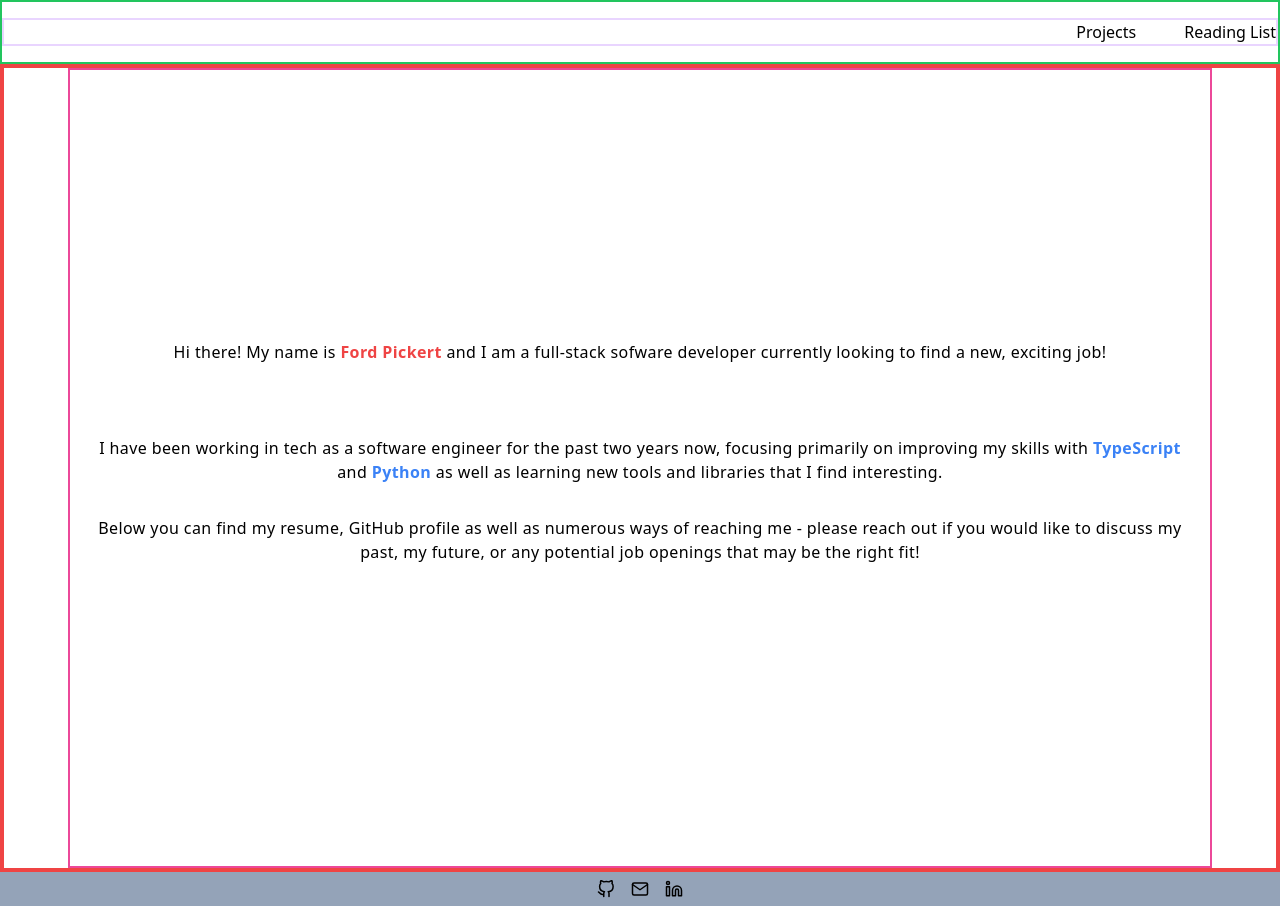
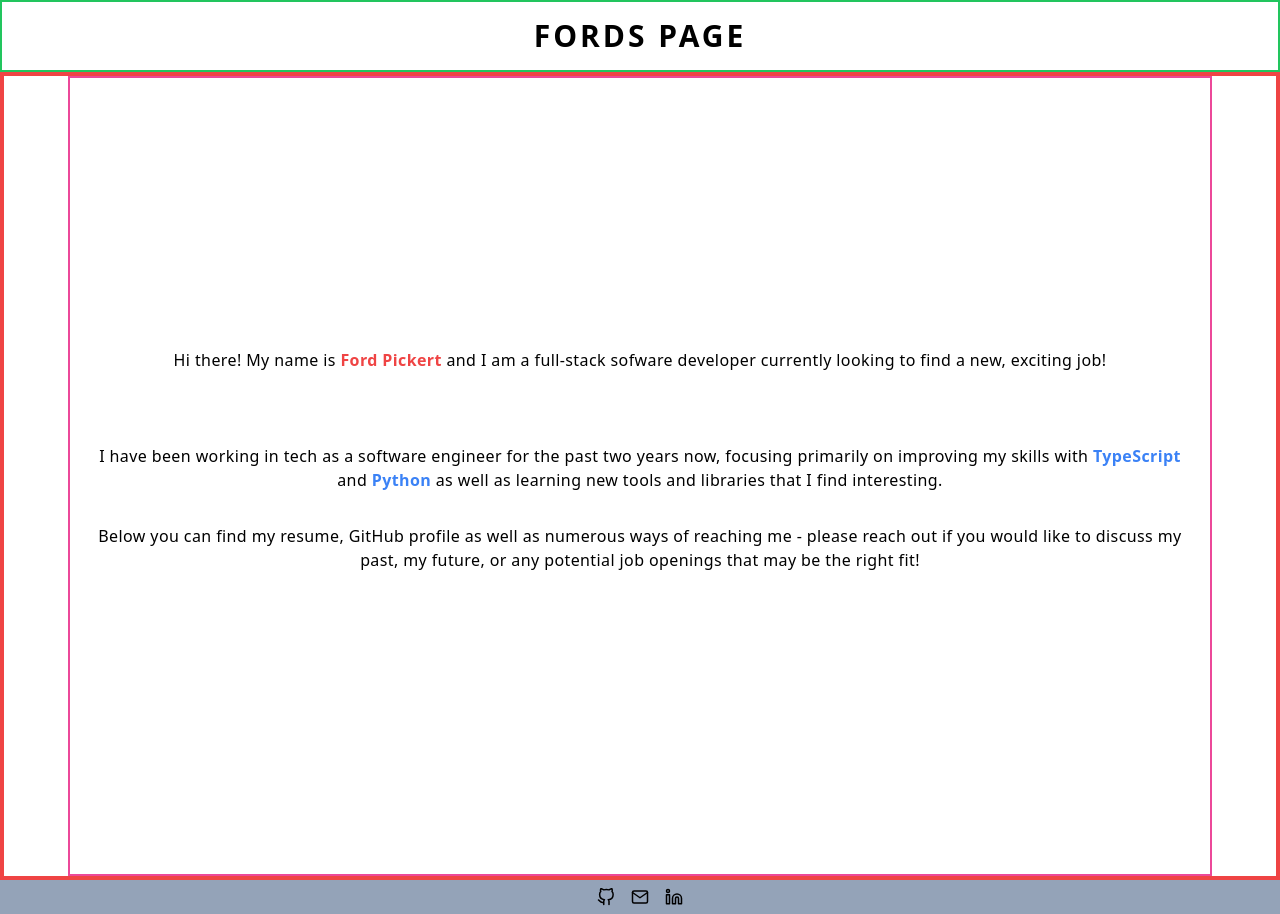
Before and after one commit to fordpic/personal-site, a Next.js app: page / in a window 1280 px wide. Built offline with nearby package versions, Linux system fonts and the light colour scheme.

Commit message:
change nav to header

```diff
--- /dev/null
+++ b/src/pages/components/Header.tsx
@@ -0,0 +1,7 @@
+export default function Header() {
+	return (
+		<header className='border-2 border-green-500 mx-auto min-w-full py-4 text-center'>
+			<h1 className='font-extrabold tracking-widest text-3xl'>FORDS PAGE</h1>
+		</header>
+	);
+}
--- a/src/pages/components/Nav.tsx
+++ /dev/null
@@ -1,11 +0,0 @@
-export default function Nav() {
-	return (
-		<nav className='border-2 border-green-500 mx-auto min-w-full py-4'>
-			<div className='container flex flex-wrap mx-auto justify-end space-x-12 border-2 border-purple-200'>
-				<div className=''>Projects</div>
-
-				<div className=''>Reading List</div>
-			</div>
-		</nav>
-	);
-}
--- a/src/pages/index.tsx
+++ b/src/pages/index.tsx
@@ -1,6 +1,6 @@
 import Head from 'next/head';
 import Layout from './components/Layout';
-import Nav from './components/Nav';
+import Header from './components/Header';
 import Content from './components/Content';
 import Footer from './components/Footer';
 
@@ -14,7 +14,7 @@ export default function Home() {
 				<link rel='icon' href='/favicon.ico' />
 			</Head>
 
-			<Nav />
+			<Header />
 
 			<Layout>
 				<Content />
```
